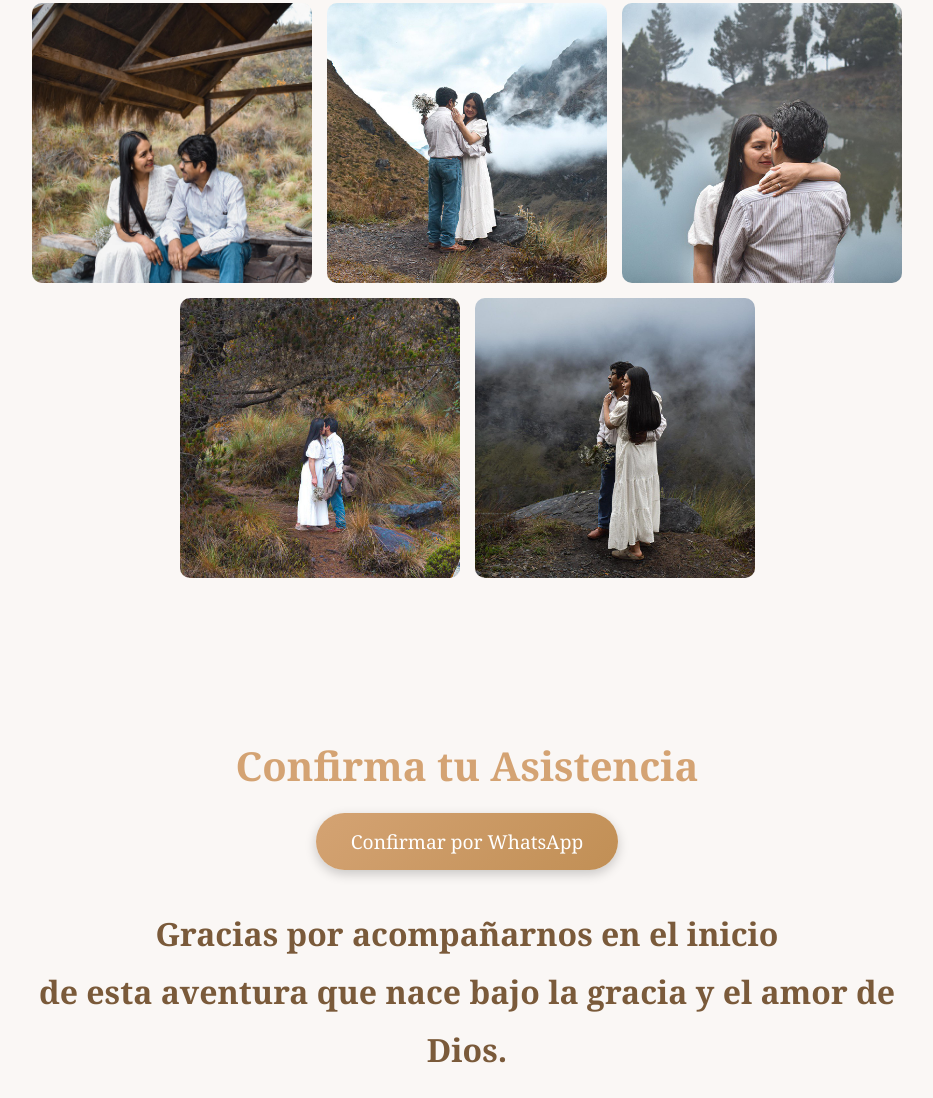
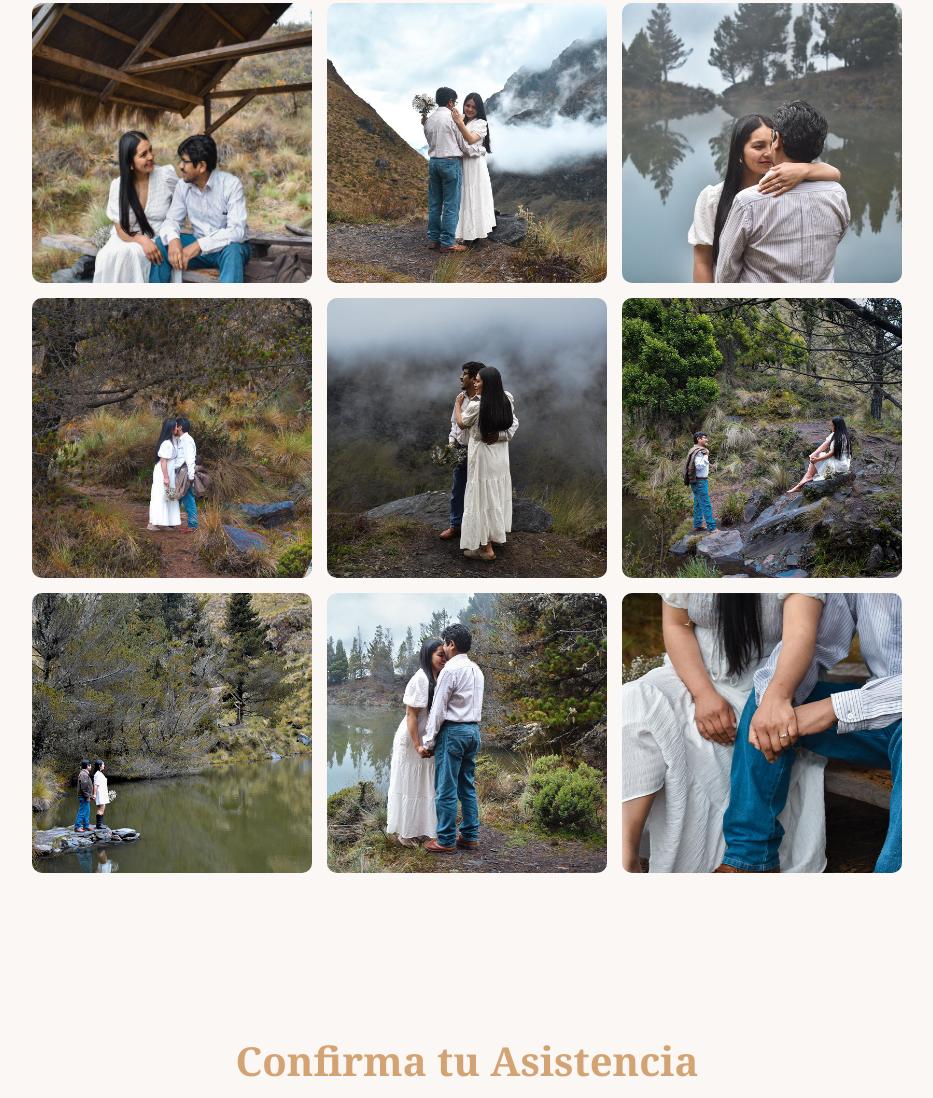
Before and after one commit to alex2031172/alex2031172.github-io, a plain HTML site: page index.html in a window 1280 px wide. Shown: the part 3185-4283 px from the top of the page, without its empty margins (173-1106 px from the left). Drawn offline with Linux system fonts and the light colour scheme.

Commit message:
Add files via upload

```diff
--- a/index.html
+++ b/index.html
@@ -301,6 +301,10 @@ document.addEventListener('click', () => {
     <img src="fot3.png" alt="Momento 3">
     <img src="fot4.png" alt="Momento 4">
     <img src="fot5.png" alt="Momento 5">
+    <img src="fot6.png" alt="Momento 6">
+    <img src="fot7.png" alt="Momento 7">
+    <img src="fot8.png" alt="Momento 8">
+    <img src="fot9.png" alt="Momento 9">
   </div>
 </section>
 
```
